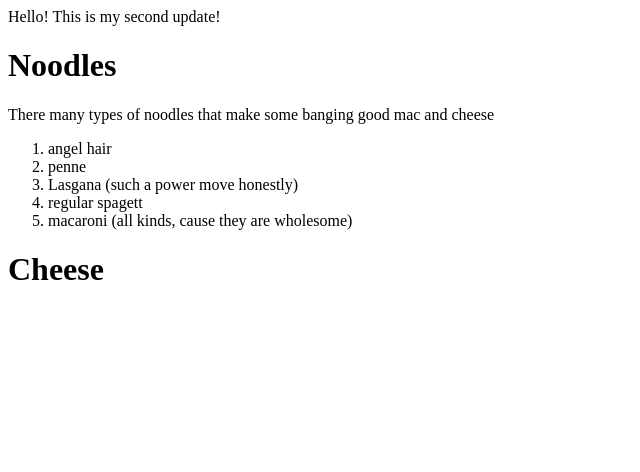
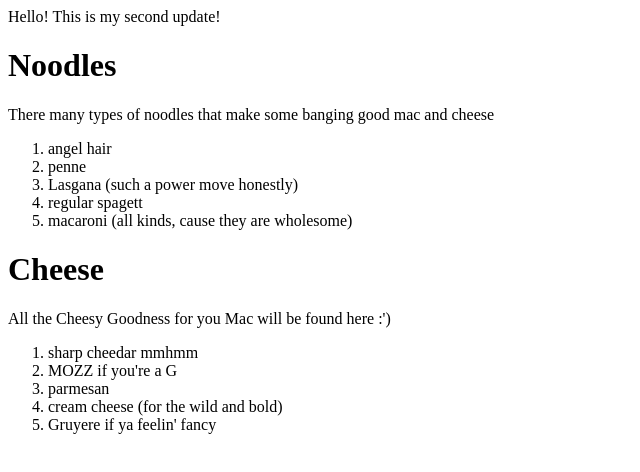
Before and after one commit to HawaBakari/assignment1, a plain HTML site: page index.html in a window 1280 px wide. Shown: the whole page, without its empty margins (0-640 px from the left). Drawn offline with Linux system fonts and the light colour scheme.

Commit message:
added cheeses

```diff
--- a/index.html
+++ b/index.html
@@ -1,5 +1,5 @@
 <!DOCTYPE html>
-<html lang>
+<html lang= "en">
 
 Hello! This is my second update!
     <head>
@@ -16,6 +16,14 @@ Hello! This is my second update!
             <li>macaroni (all kinds, cause they are wholesome)</li>
         </ol>
         <h1>Cheese</h1>
+        <p> All the Cheesy Goodness for you Mac will be found here :')</p>
+        <ol>
+            <li>sharp cheedar mmhmm</li>
+            <li>MOZZ if you're a G</li>
+            <li>parmesan</li>
+            <li> cream cheese (for the wild and bold)</li>
+            <li> Gruyere if ya feelin' fancy</li>
+        </ol>
     </body>
 
 </html>
```
